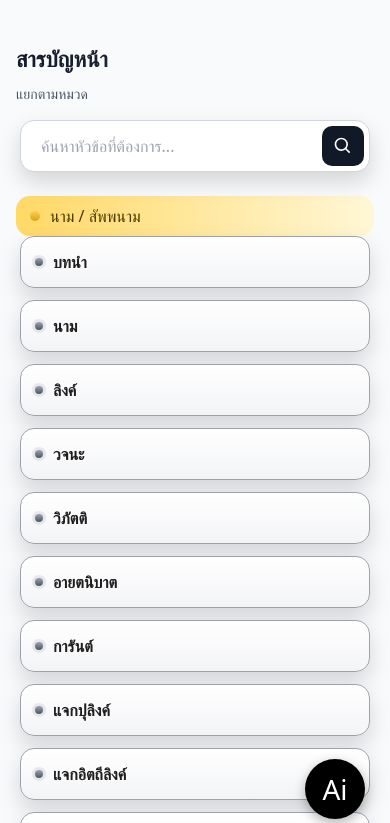
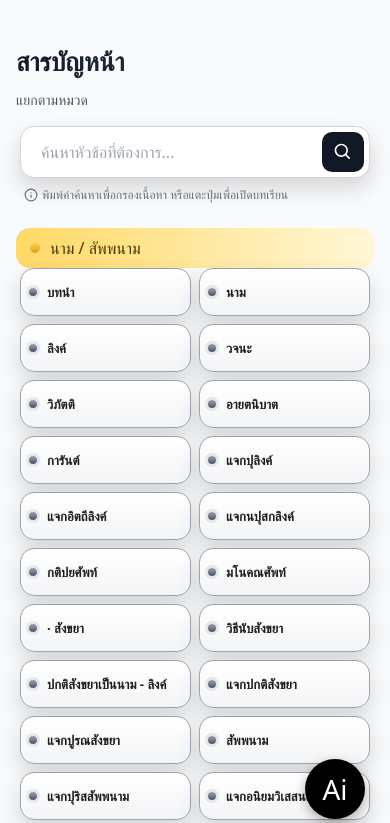
Before and after one commit to tontakankeawpang321-glitch/paliviyakon.github.io, a plain HTML site: page index.html in a window 390 px wide. Shown: the top 823 px of the page. Drawn offline with nearby package versions, Linux system fonts and the light colour scheme; a web font is replaced by a local one.

Commit message:
Update index.html

```diff
--- a/index.html
+++ b/index.html
@@ -26,7 +26,7 @@
   .sub{margin:0 0 16px;color:var(--accent);font-size:14px}
 
   /* --- Search Bar --- */
-  .search-wrap { position: relative; margin: 16px 4px 24px; }
+  .search-wrap { position: relative; margin: 16px 4px 8px; } /* ลด margin-bottom เล็กน้อยเพื่อให้คำอธิบายอยู่ใกล้ */
   .search-input {
     width: 100%; height: 52px; padding: 0 60px 0 20px;
     border-radius: var(--radius); border: 1px solid var(--line);
@@ -42,6 +42,11 @@
   }
   .search-btn:hover { background: var(--accent); }
   .search-btn svg { width: 20px; height: 20px; }
+
+  /* คำอธิบายเล็กๆ ใต้ช่องค้นหา */
+  .search-desc {
+    font-size: 12px; color: #6b7280; margin: 0 8px 24px; display: flex; align-items: center; gap: 4px;
+  }
 
   /* หัวข้อหมวดโทนเหลืองอ่อน */
   h2{
@@ -65,12 +70,23 @@
     transition:.25s ease;}
   .dbtn:hover{transform:translateY(-2px);box-shadow:0 2px 0 #fff inset, 0 12px 22px rgba(0,0,0,.25)}
   .dbtn:active{transform:translateY(1px)}
-  .dbtn .dot{width:8px;height:8px;border-radius:50%;background:linear-gradient(180deg,#9ca3af,#4b5563);box-shadow:0 0 0 3px #e5e7eb}
+  .dbtn .dot{width:8px;height:8px;border-radius:50%;background:linear-gradient(180deg,#9ca3af,#4b5563);box-shadow:0 0 0 3px #e5e7eb; flex-shrink: 0;} /* flex-shrink ป้องกันจุดเบี้ยว */
   .dbtn .name{line-height:1.25;word-break:break-word}
 
-  /* Mobile Responsive */
+  /* Mobile Responsive - ปรับเป็น 2 คอลัมน์ */
   @media (max-width: 600px) {
-    .grid { grid-template-columns: 1fr; }
+    .grid {
+        grid-template-columns: repeat(2, 1fr); /* บังคับ 2 คอลัมน์ */
+        gap: 8px; /* ลดช่องว่างระหว่างปุ่ม */
+    }
+    .dbtn {
+        padding: 10px 8px; /* ลด padding */
+        min-height: 48px;
+    }
+    .dbtn .name {
+        font-size: 13px; /* ลดขนาดตัวอักษรเล็กน้อยเพื่อให้พอดี */
+    }
+    .title { font-size: 26px; }
   }
 
   /* ===== CSS ของ Chatbot UI ===== */
@@ -132,6 +148,11 @@
           <path d="M10 18a7.952 7.952 0 0 0 4.897-1.688l4.396 4.396 1.414-1.414-4.396-4.396A7.952 7.952 0 0 0 18 10c0-4.411-3.589-8-8-8s-8 3.589-8 8 3.589 8 8 8zm0-14c3.309 0 6 2.691 6 6s-2.691 6-6 6-6-2.691-6-6 2.691-6 6-6z"></path>
         </svg>
       </button>
+    </div>
+    <!-- Small Description Added Here -->
+    <div class="search-desc">
+       <svg xmlns="http://www.w3.org/2000/svg" width="14" height="14" viewBox="0 0 24 24" fill="none" stroke="currentColor" stroke-width="2" stroke-linecap="round" stroke-linejoin="round"><circle cx="12" cy="12" r="10"></circle><line x1="12" y1="16" x2="12" y2="12"></line><line x1="12" y1="8" x2="12.01" y2="8"></line></svg>
+       <span>พิมพ์คำค้นหาเพื่อกรองเนื้อหา หรือแตะปุ่มเพื่อเปิดบทเรียน</span>
     </div>
 
     <div id="content-area">
```
